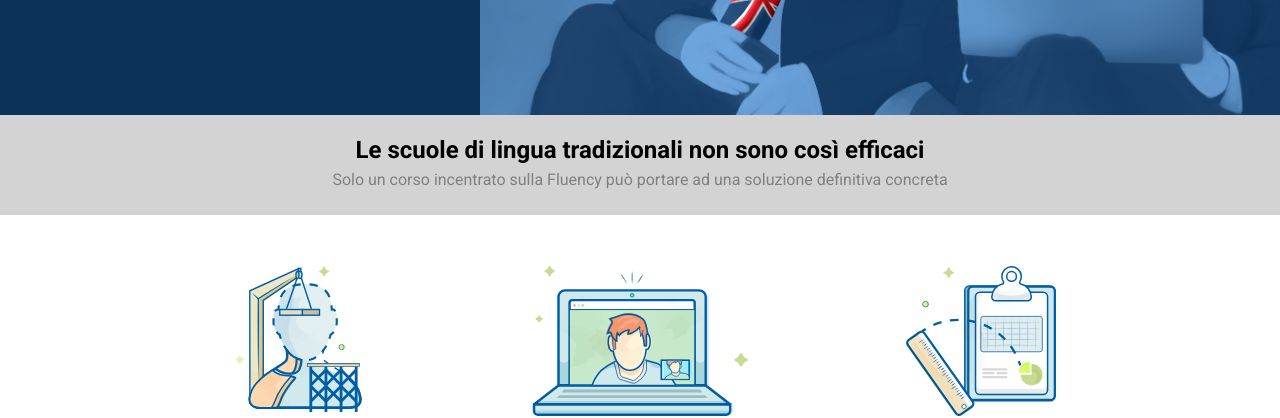
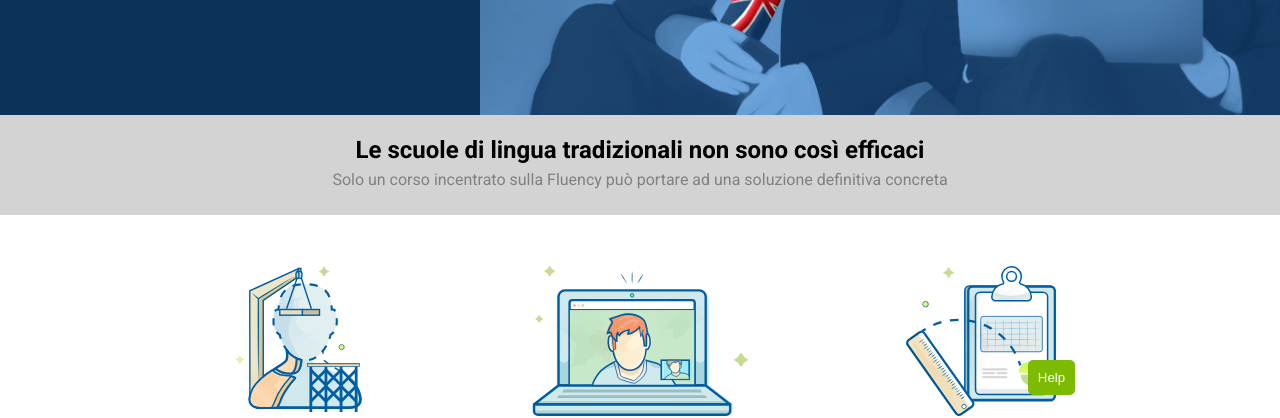
Before and after one commit to aficocelli/htmlcss-fluentify, a plain HTML site: page index.html in a window 1280 px wide. Shown: the part 405-823 px from the top of the page. Drawn offline with Linux system fonts and the light colour scheme.

Commit message:
inserito tasto help

```diff
--- a/css/style.css
+++ b/css/style.css
@@ -298,4 +298,14 @@ header{
   font-size: 18px;
   font-weight: 500;
 }
+.help{
+  background-color: #7CBB02;
+  padding: 10px 10px;
+  border-radius: 5px;
+  border: none;
+  color: #fff;
+  position:fixed;
+  bottom:0;
+  right:16%;
+}
 /* struttura sezione finale */
--- a/index.html
+++ b/index.html
@@ -114,7 +114,7 @@
           <div class="form-iscrizione">
             <span>Sono</span>
             <select class="scelta-livello" name="Livello lingua">
-              <option value="beginner">Seleziona</option>
+              <option value="">Seleziona</option>
               <option value="beginner">Principiante</option>
               <option value="Intermediate">Intermedio</option>
               <option value="Advanced">Avanzato</option>
@@ -122,9 +122,10 @@
           </div>
           <div class="button-finali">
             <a class="piano-studi" href="#">Visualizza il tuo piano</a>
-            <button type="button" name="Help">Help</button>
+
           </div>
         </div>
+        <button class="help" type="button" name="Help">Help</button>
       </section>
       <!-- /sezione finale -->
     </main>
```
